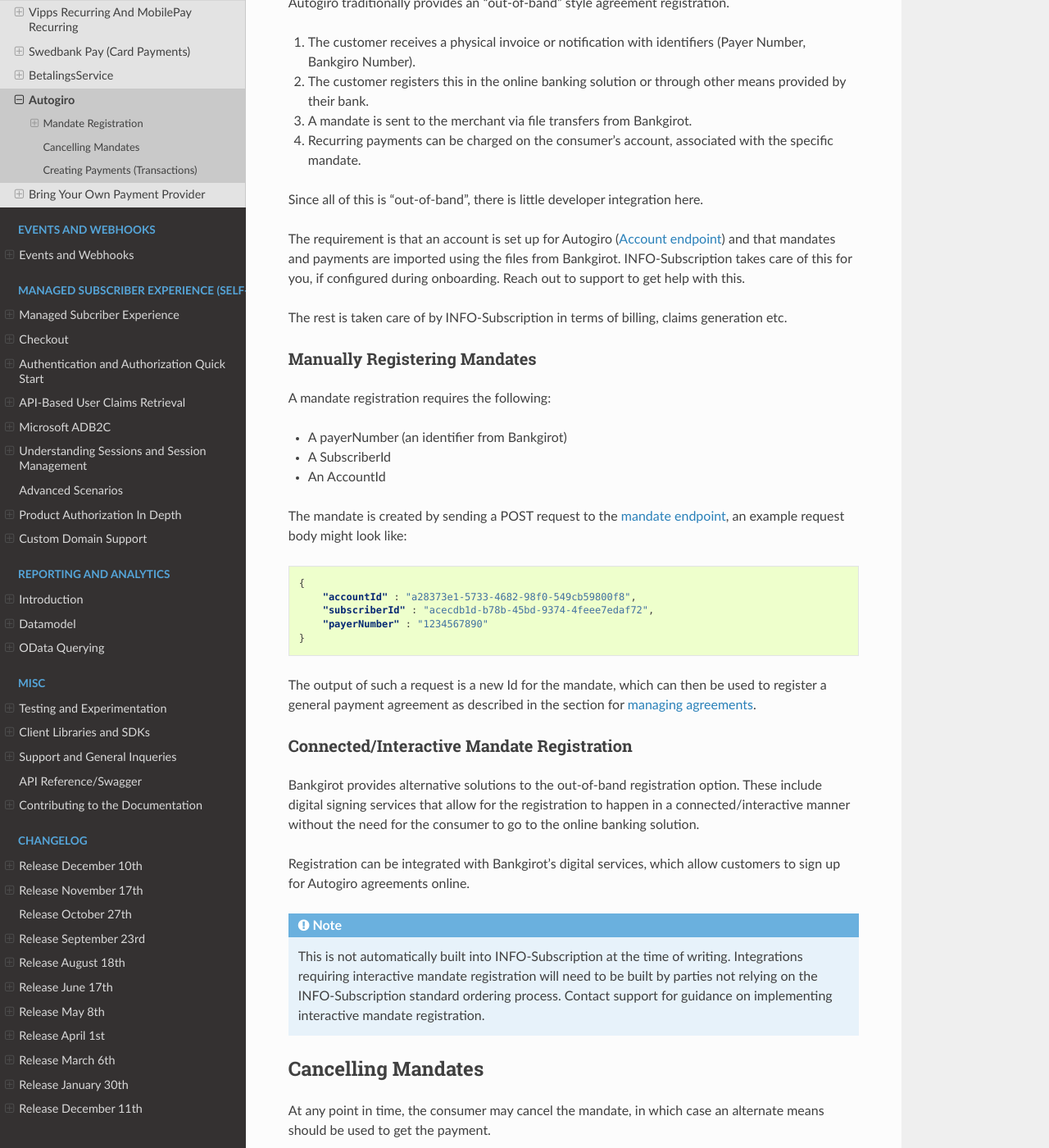
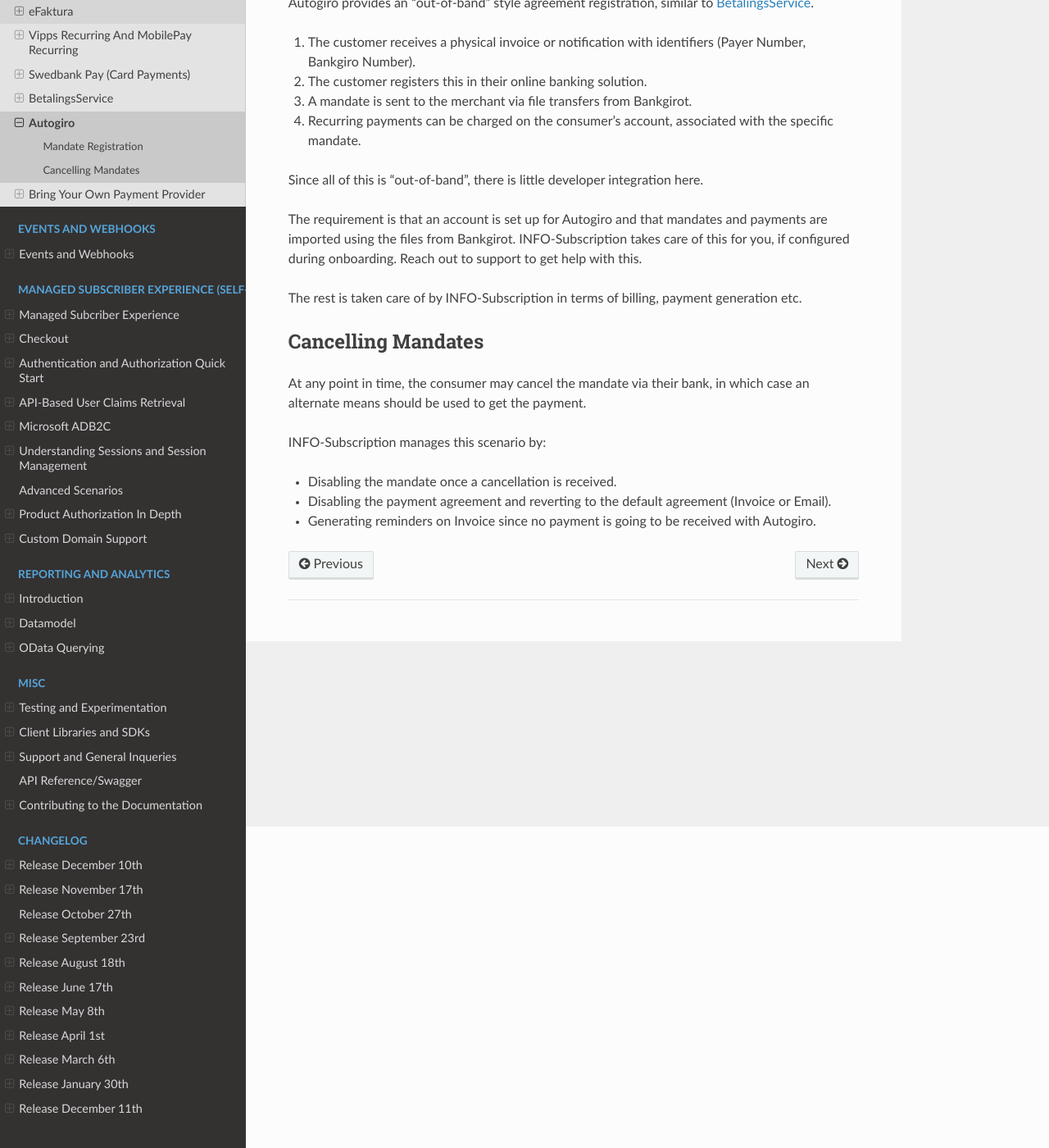
Before and after one commit to infosoftas/info-subscription-doc, a Sphinx documentation site: the page built from source/payments/providers/autogiro.rst, in a window 1280 px wide and 1400 px high, scrolled down 392 px. Shown: the whole window at 82% size. Built offline with Sphinx 7.4.7 and the Read the Docs theme 3.1.0, drawn with Linux system fonts in a browser that asks for light colours; formulas are drawn with MathJax 3; some of the changed text lies outside the part shown.

Commit message:
Refactor Autogiro documentation to be accurate and minimal
Co-authored-by: esbenbach <1378302+esbenbach@users.noreply.github.com>

```diff
--- a/source/payments/providers/autogiro.rst
+++ b/source/payments/providers/autogiro.rst
@@ -9,81 +9,26 @@ Mandate Registration
 --------------------
 In Autogiro terminology, an agreement is called a mandate. The following will use the term agreement and mandate interchangeably.
 
-Autogiro traditionally provides an "out-of-band" style agreement registration.
+Autogiro provides an "out-of-band" style agreement registration, similar to :ref:`BetalingsService <provider-betalingsservice>`.
 
 1. The customer receives a physical invoice or notification with identifiers (Payer Number, Bankgiro Number).
-2. The customer registers this in the online banking solution or through other means provided by their bank.
+2. The customer registers this in their online banking solution.
 3. A mandate is sent to the merchant via file transfers from Bankgirot.
 4. Recurring payments can be charged on the consumer's account, associated with the specific mandate.
 
 Since all of this is "out-of-band", there is little developer integration here.
 
-The requirement is that an account is set up for Autogiro (:api-ref:`Account endpoint<Autogiro/AutogiroCreateAccount>`) and that mandates and payments are imported using the files from Bankgirot.
+The requirement is that an account is set up for Autogiro and that mandates and payments are imported using the files from Bankgirot.
 |projectName| takes care of this for you, if configured during onboarding. Reach out to support to get help with this.
 
-The rest is taken care of by |projectName| in terms of billing, claims generation etc.
-
-Manually Registering Mandates
-~~~~~~~~~~~~~~~~~~~~~~~~~~~~~~
-A mandate registration requires the following:
-
-* A payerNumber (an identifier from Bankgirot)
-* A SubscriberId
-* An AccountId
-
-The mandate is created by sending a POST request to the :api-ref:`mandate endpoint<Autogiro/AutogiroCreateMandate>`, an example request body might look like:
-
-.. code-block:: json
-
-    {
-        "accountId" : "a28373e1-5733-4682-98f0-549cb59800f8",
-        "subscriberId" : "acecdb1d-b78b-45bd-9374-4feee7edaf72",
-        "payerNumber" : "1234567890"
-    }
-
-The output of such a request is a new Id for the mandate, which can then be used to register a general payment agreement as described in the section for :ref:`managing agreements <manage-payment-agreement>`.
-
-Connected/Interactive Mandate Registration
-~~~~~~~~~~~~~~~~~~~~~~~~~~~~~~~~~~~~~~~~~~
-Bankgirot provides alternative solutions to the out-of-band registration option. These include digital signing services that allow for the registration to happen in a connected/interactive manner without the need for the consumer to go to the online banking solution.
-
-Registration can be integrated with Bankgirot's digital services, which allow customers to sign up for Autogiro agreements online.
-
-.. Note::
-
-    This is not automatically built into |projectName| at the time of writing.
-    Integrations requiring interactive mandate registration will need to be built by parties not relying on the |projectName| standard ordering process.
-    Contact support for guidance on implementing interactive mandate registration.
+The rest is taken care of by |projectName| in terms of billing, payment generation etc.
 
 Cancelling Mandates
 -------------------
-At any point in time, the consumer may cancel the mandate, in which case an alternate means should be used to get the payment.
+At any point in time, the consumer may cancel the mandate via their bank, in which case an alternate means should be used to get the payment.
 
 |projectName| manages this scenario by:
 
 * Disabling the mandate once a cancellation is received.
 * Disabling the payment agreement and reverting to the default agreement (Invoice or Email).
 * Generating reminders on Invoice since no payment is going to be received with Autogiro.
-
-It is possible to cancel a mandate using :api-ref:`the mandate endpoint <Autogiro/AutogiroDeleteMandate>`.
-
-At the time of writing, there are no common scenarios where this is needed, but the most likely would be some external lifecycle management of the mandates.
-
-Creating Payments (Transactions)
----------------------------------
-A Transaction is the Autogiro terminology for doing a debit/charge on the consumer's account.
-Once submitted, if not cancelled by the merchant, will lead to an account transfer on the given due date.
-
-Transactions are automatically created and cancelled for subscriptions on an Autogiro mandate.
-There should be minimal need for manually creating transactions.
-Please let us know if you have specific scenarios that are not supported.
-
-Transactions can be created directly using the API if required, using :api-ref:`the transaction endpoint <Autogiro/post_autogiro_transaction>`.
-
-.. Caution::
-
-    A mandate can have a maximum of one transaction per day.
-    Using the subscription mandate for external charges runs the risk of conflicting with existing transactions.
-    This in turn leads to unpaid invoices or other discrepancies.
-
-    Use this feature with some caution, or make sure you have separate Mandates.
```
